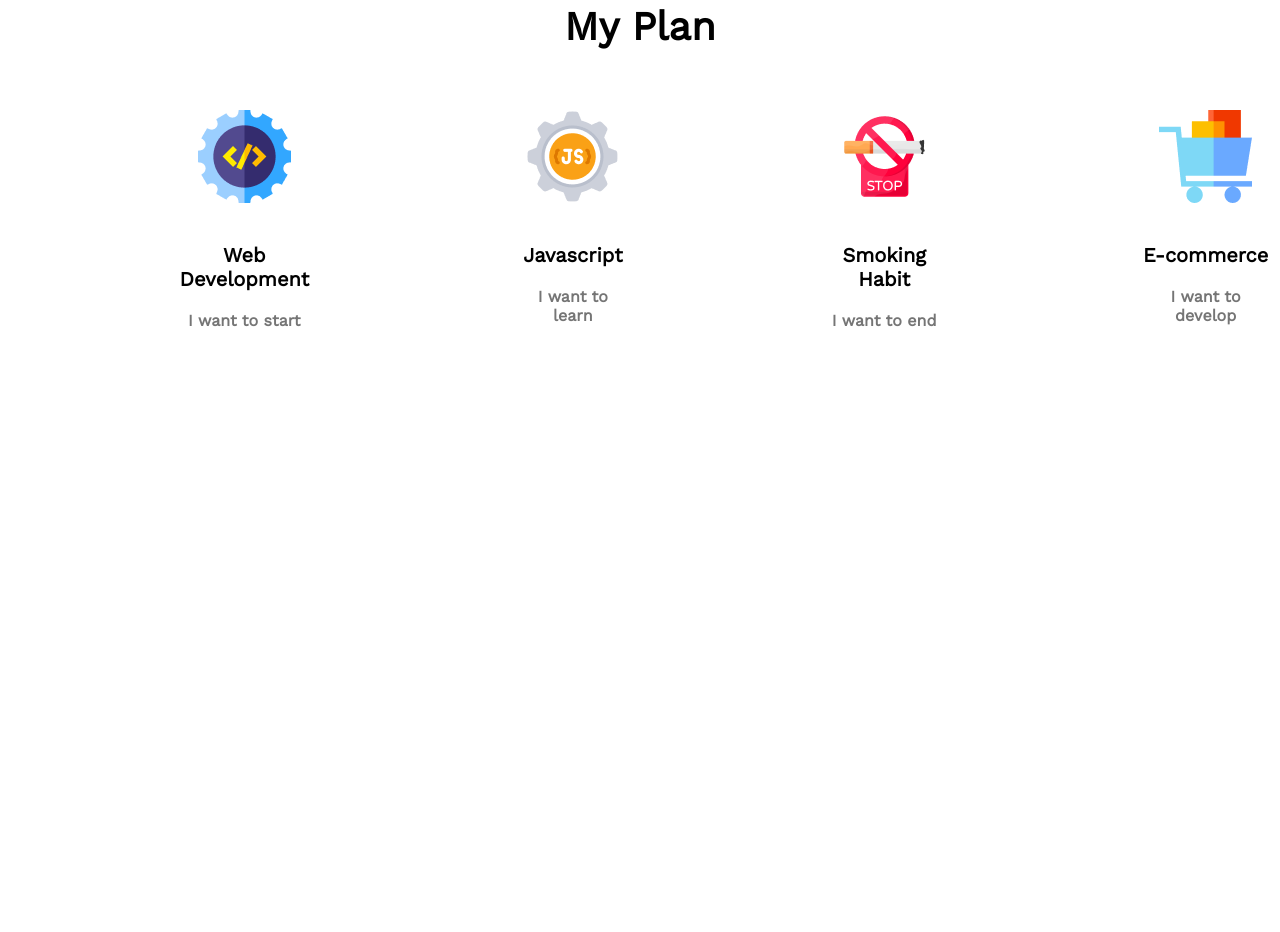
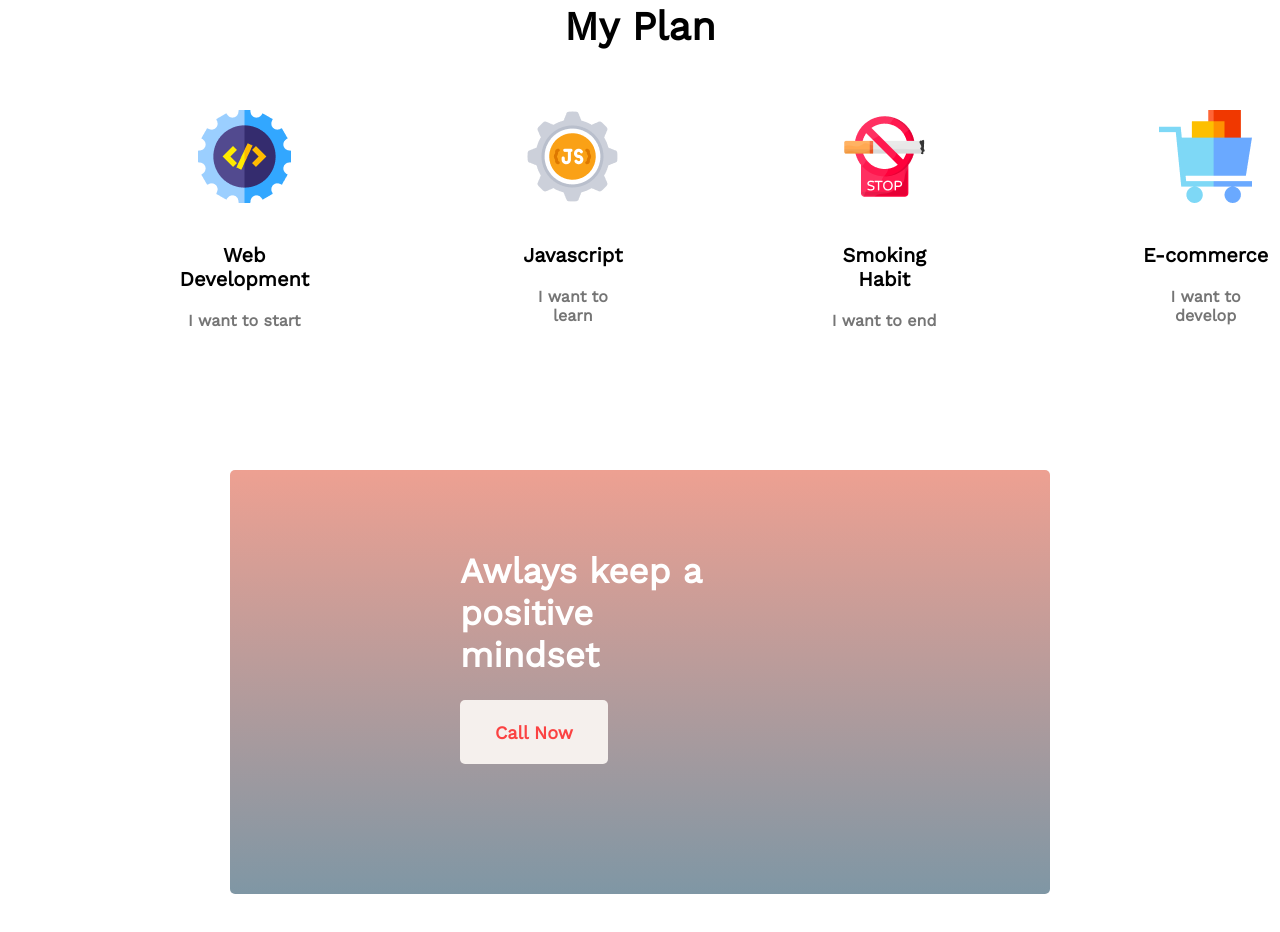
Before and after one commit to NOMAN1802/assignment-01, a plain HTML site: page index.html in a window 1280 px wide. Shown: the part 1853-2785 px from the top of the page. Before the commit the page ends 2193 px from the top, so only its background shows below. Drawn offline with nearby package versions, Linux system fonts and the light colour scheme.

Commit message:
call update

```diff
--- a/index.html
+++ b/index.html
@@ -57,8 +57,23 @@
             <div class="plan">
                 <img src="images/icons/ecom.png" alt="">
                 <p class="plan-heading">E-commerce</p>
-                <p class="plan-description">I want to develop</p></div>
+                <p class="plan-description">I want to develop</p>
+            </div>
 
+        </div>
+
+    </section>
+     <!-- contact section -->
+    <section class="call-now">
+
+        <div class="call-content">
+            <div >
+                <h1 class="call-heading"> Awlays keep a positive mindset </h1>
+
+                <div >
+                    <button class="call-btn"> Call Now</button>
+                </div>
+             </div>
         </div>
 
     </section>
--- a/styles/new-year-new-me.css
+++ b/styles/new-year-new-me.css
@@ -95,3 +95,37 @@
     color: #757575;
     font-size: 16px;
 }
+/* contact style */
+.call-now{
+
+    background-image: url('../images/watch.png');
+    background: -webkit-gradient(linear, left top, left bottom, color-stop(0%,rgba(220, 66, 37, 0.5)), color-stop(100%,rgba(0,47,75,0.5)));
+    padding:  130px 230px;
+    background-repeat: no-repeat;
+    margin: 130px 230px;
+    border-radius: 5px;
+
+}
+
+.call-heading{
+    font-size: 35px;
+    font-weight: 700;
+    color: #FFFFFF;
+    margin-top: -50px;
+    margin-right: -50px;
+
+    margin-bottom: 24px;
+    padding-right: 160px;
+
+
+}
+.call-btn{
+    color: #fb4242;
+    font-weight: 700;
+    font-size: 18px;
+    border: 0;
+    padding: 18px 35px;
+    height: 64px;
+    border-radius: 5px;
+    background: #f5f0ed;
+}
```
